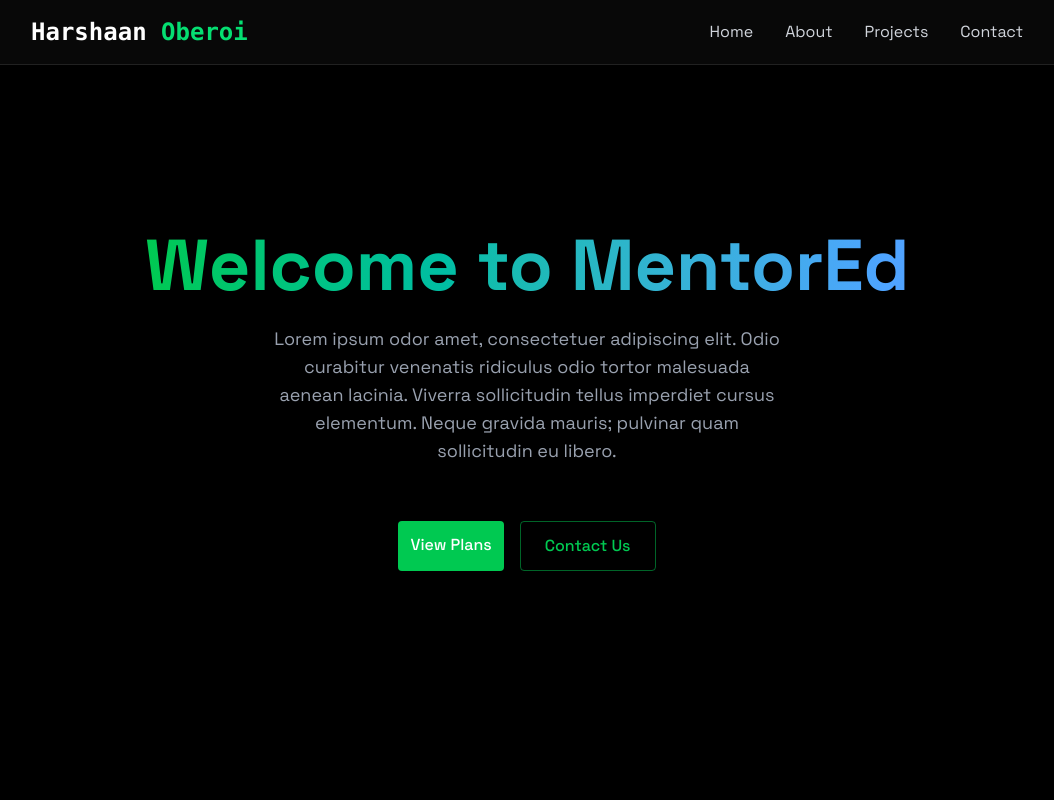
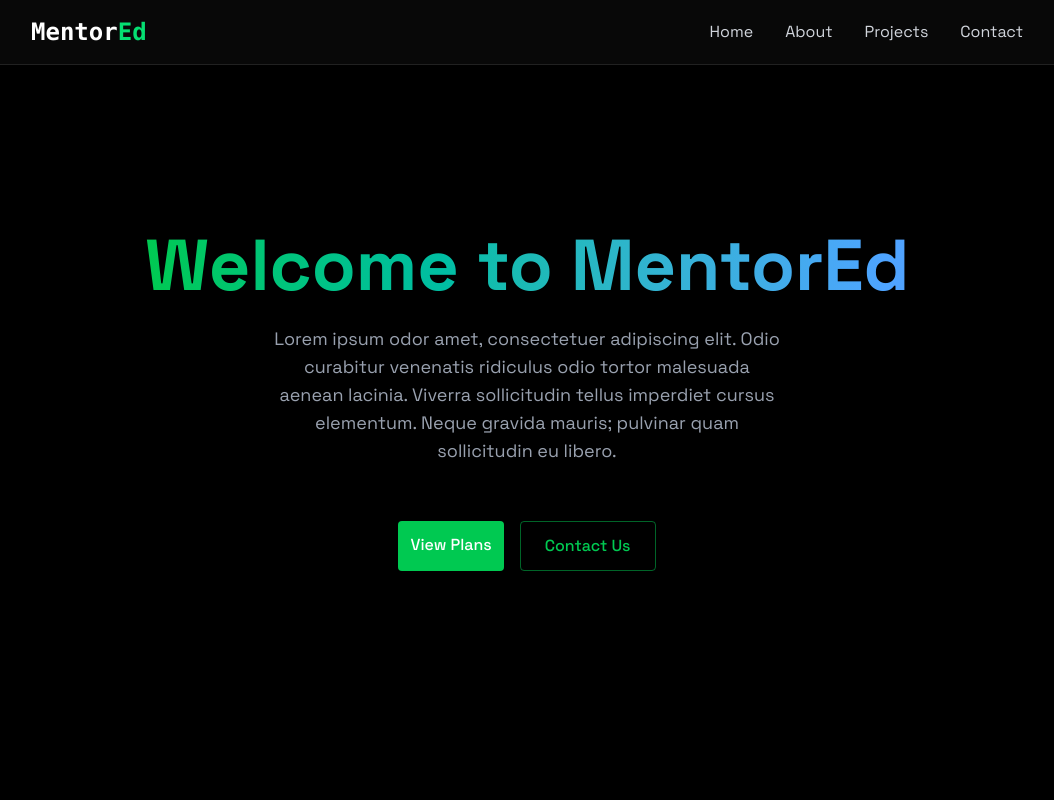
Before and after one commit to Shaan11obe/brainwave, a React (Vite) app: page / in a window 1280 px wide. Shown: the top 800 px of the page, without its empty margins (113-1167 px from the left). Built offline with nearby package versions, Linux system fonts and the light colour scheme.

Commit message:
Nav changes

```diff
--- a/src/components/Navbar.jsx
+++ b/src/components/Navbar.jsx
@@ -10,7 +10,7 @@ export const Navbar = ({ menuOpen, setMenuOpen }) => {
         <nav className="fixed top-0 w-full z-40 bg-[rgba(10,10,10,0.8)] backdrop-blur-lg border-b border-white/10 shadow-lg">
             <div className=" max-w-5xl mx-auto px-4 ">
             <div className="flex justify-between items-center h-16">
-                    <a href="" className="font-mono font-bold text-2xl text-white">Harshaan <span className="text-green-400"> Oberoi </span></a>
+                    <a href="" className="font-mono font-bold text-2xl text-white">Mentor<span className="text-green-400">Ed</span></a>
                     <div className="w-7 h-5 relative cursor-pointer z-40 md:hidden" onClick={() => setMenuOpen((prev) => !prev)}>&#9776;</div>
 
                     <div className="hidden md:flex items-center space-x-8">
```
